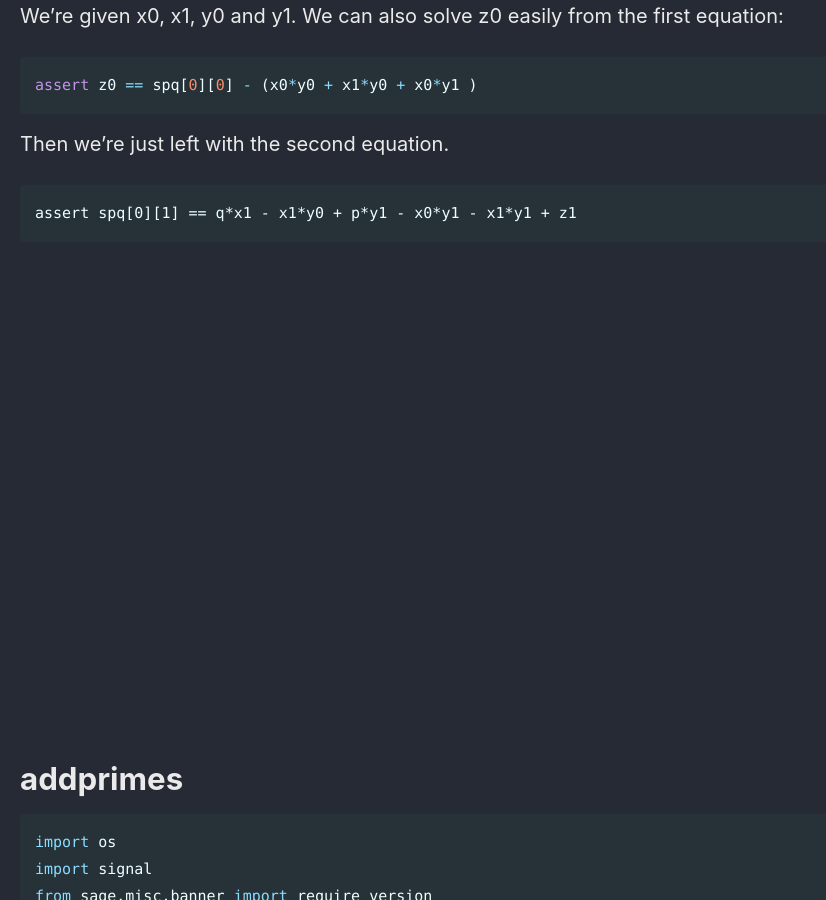
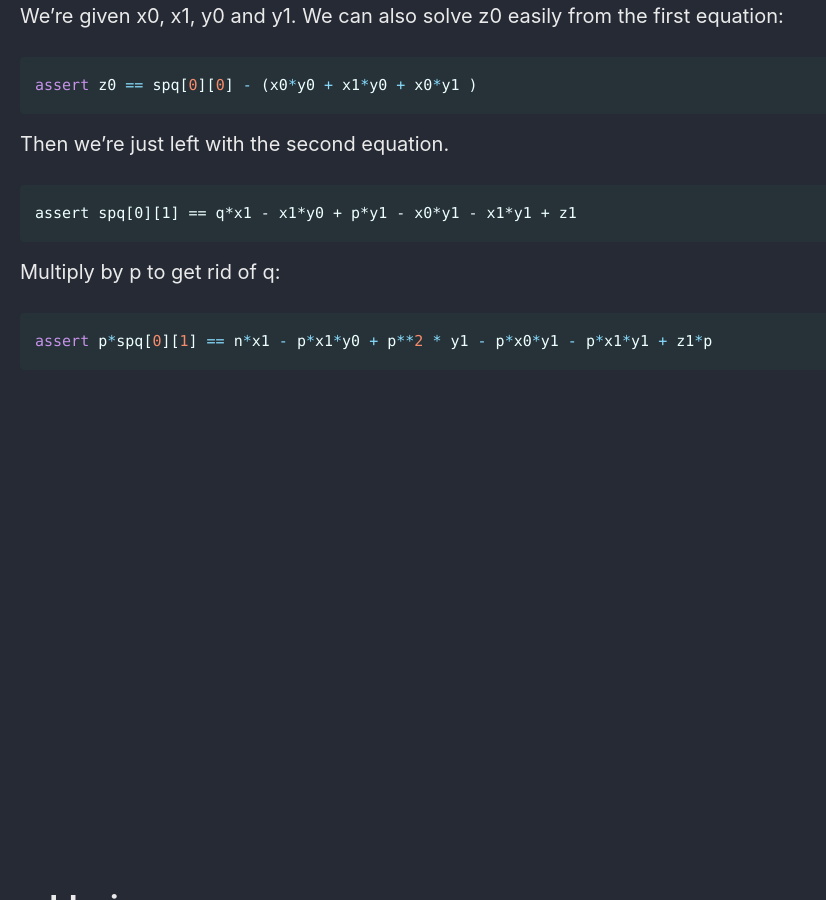
Before and after one commit to Connor-McCartney/Connor-McCartney.github.io, a Jekyll site: the page built from _pages/cryptography/other/AlpacaHack2025.md, in a window 1280 px wide and 900 px high, scrolled down 2876 px. Shown: the whole window, without its empty margins (0-826 px from the left). Built offline with Jekyll 4.4.1, drawn with Linux system fonts in a browser that asks for light colours; cached includes are drawn as plain includes.

Commit message:
Update AlpacaHack2025.md

````diff
--- a/_pages/cryptography/other/AlpacaHack2025.md
+++ b/_pages/cryptography/other/AlpacaHack2025.md
@@ -122,6 +122,11 @@ Then we're just left with the second equation.
 assert spq[0][1] == q*x1 - x1*y0 + p*y1 - x0*y1 - x1*y1 + z1
 ```
 
+Multiply by p to get rid of q:
+
+```python
+assert p*spq[0][1] == n*x1 - p*x1*y0 + p**2 * y1 - p*x0*y1 - p*x1*y1 + z1*p
+```
 
 <br>
 
````
